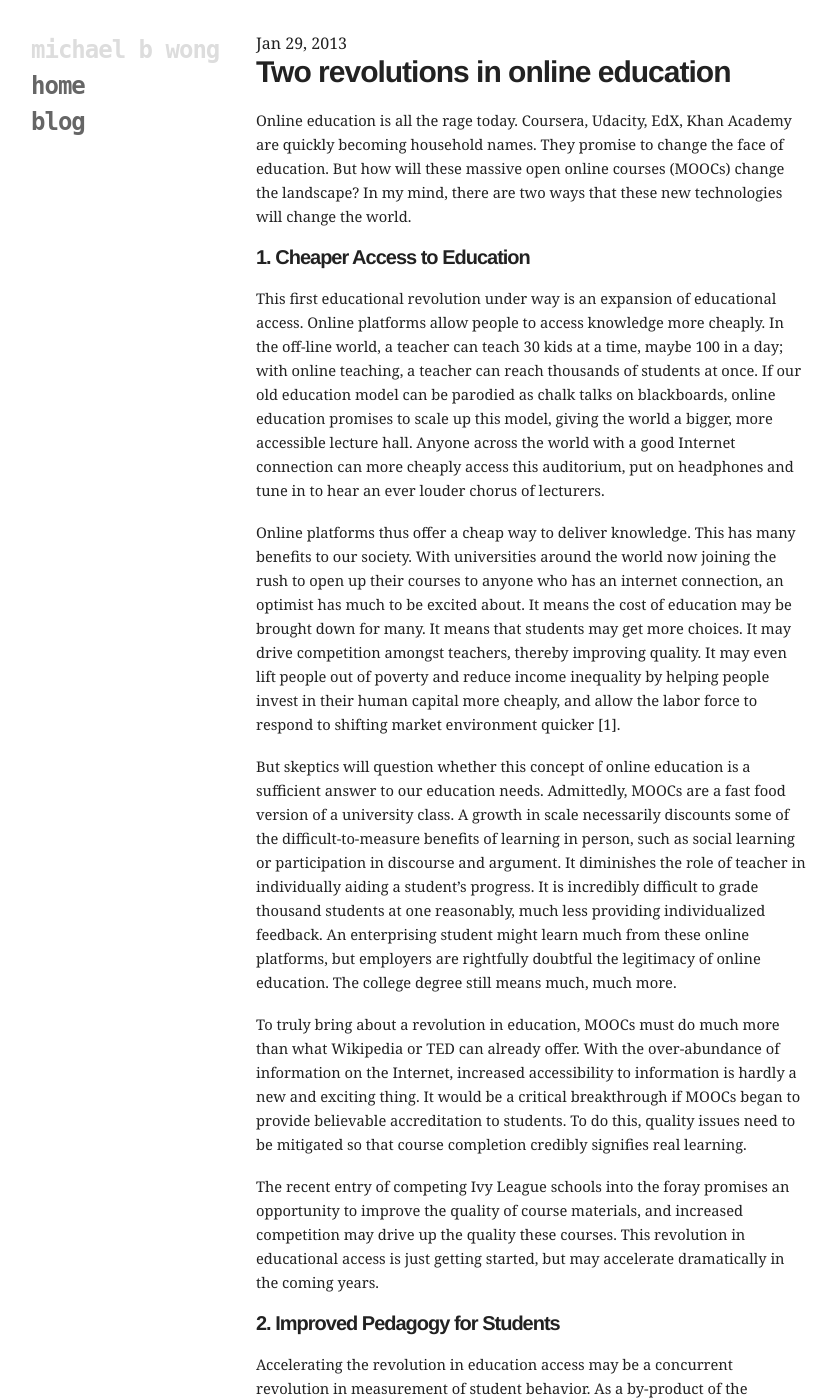
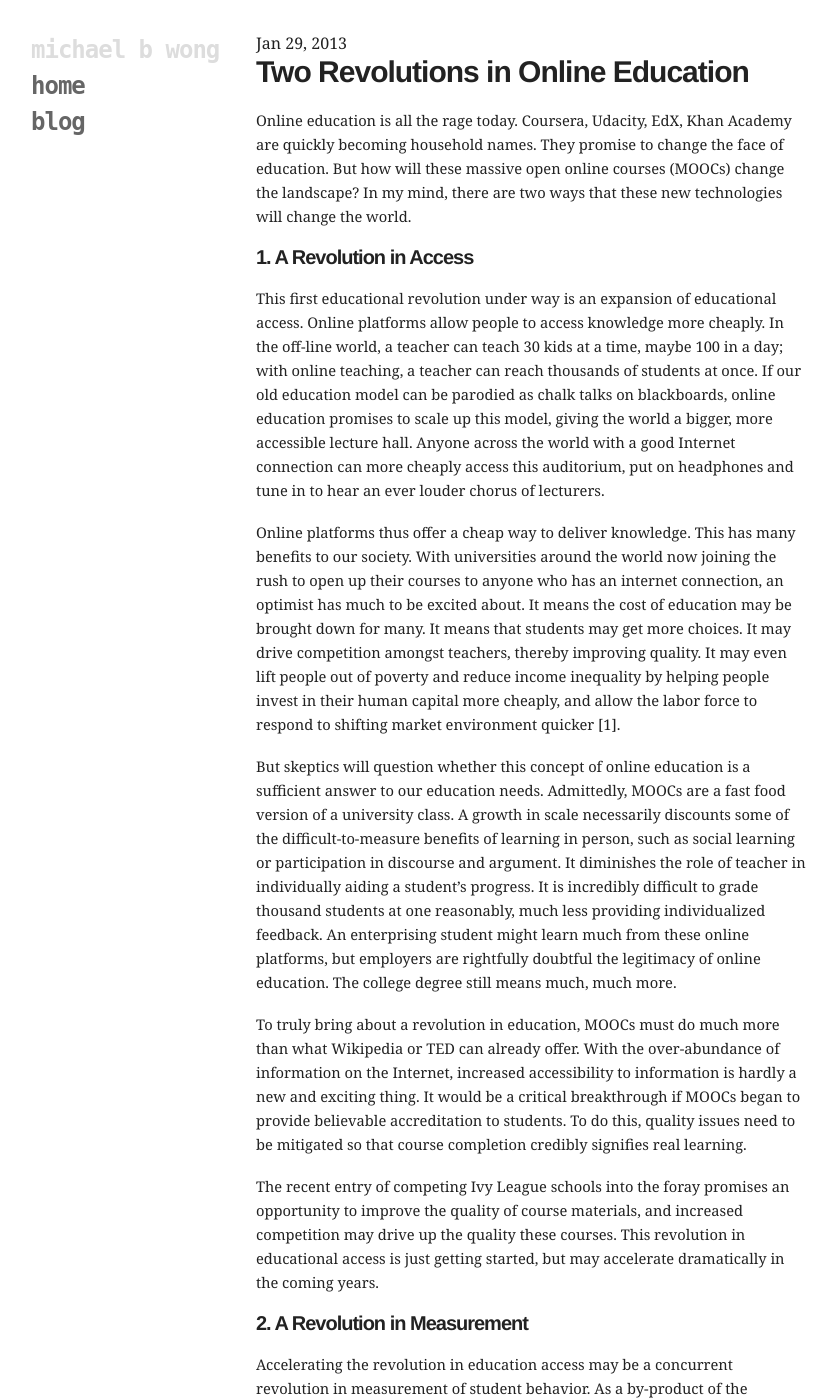
Before and after one commit to mbwong/mbwong.github.com, a Jekyll site: the page built from _posts/2013-01-29-two-concepts-of-online-education.md, in a window 1280 px wide and 1400 px high. Shown: the whole window, without its empty margins (94-931 px from the left). Built offline with Jekyll 4.4.1, drawn with Linux system fonts in a browser that asks for light colours.

Commit message:
Update _posts/2013-01-29-two-concepts-of-online-education.md

```diff
--- a/_posts/2013-01-29-two-concepts-of-online-education.md
+++ b/_posts/2013-01-29-two-concepts-of-online-education.md
@@ -1,10 +1,10 @@
 ---
 tags: data education
-title: Two revolutions in online education
+title: Two Revolutions in Online Education
 layout: post
 ---
 
-# Two revolutions in online education
+# Two Revolutions in Online Education
 
 Online education is all the rage today. Coursera, Udacity, EdX, Khan
 Academy are quickly becoming household names. They promise to change
@@ -12,7 +12,7 @@ the face of education. But how will these massive open online courses (MOOCs)
 change the landscape? In my mind, there are two ways that these new technologies
 will change the world.
 
-## 1. Cheaper Access to Education
+## 1. A Revolution in Access
 
 This first educational revolution under way is an expansion of educational access.
 Online platforms allow people to access knowledge more cheaply. In the off-line world, a teacher
@@ -61,7 +61,7 @@ competition may drive up the quality these courses. This revolution in
 educational access is just getting started, but may accelerate dramatically
 in the coming years.
 
-## 2. Improved Pedagogy for Students
+## 2. A Revolution in Measurement
 
 Accelerating the revolution in education access may be a concurrent
 revolution in measurement of student behavior.
```
